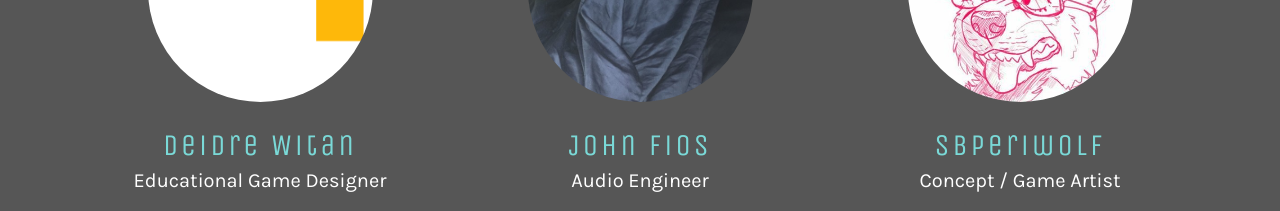
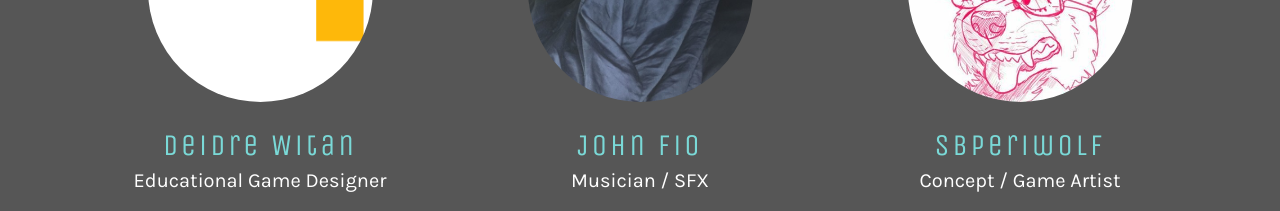
Before and after one commit to kristinlam/gumbo-nyc, a plain HTML site: page index.html in a window 1280 px wide. Shown: the part 4903-5114 px from the top of the page. Drawn offline with nearby package versions, Linux system fonts and the light colour scheme.

Commit message:
change John title name

```diff
--- a/index.html
+++ b/index.html
@@ -479,8 +479,8 @@
           <div class="col-sm-4">
             <div class="team-member">
               <a href="http://www.audiosprite.com"><img class="mx-auto rounded-circle img-fluid" src="img/friends/johnlogo.jpg" alt="John Fios"></a>
-              <h4><a class="highlight underline" href="http://www.audiosprite.com" target="_blank">John Fios</a></h4>
-              <p>Audio Engineer</p>
+              <h4><a class="highlight underline" href="http://www.audiosprite.com" target="_blank">John Fio</a></h4>
+              <p>Musician / SFX</p>
               <ul class="list-inline social-buttons">
                 <li class="list-inline-item">
                   <a href="https://twitter.com/audiosprite" target="_blank">
```
